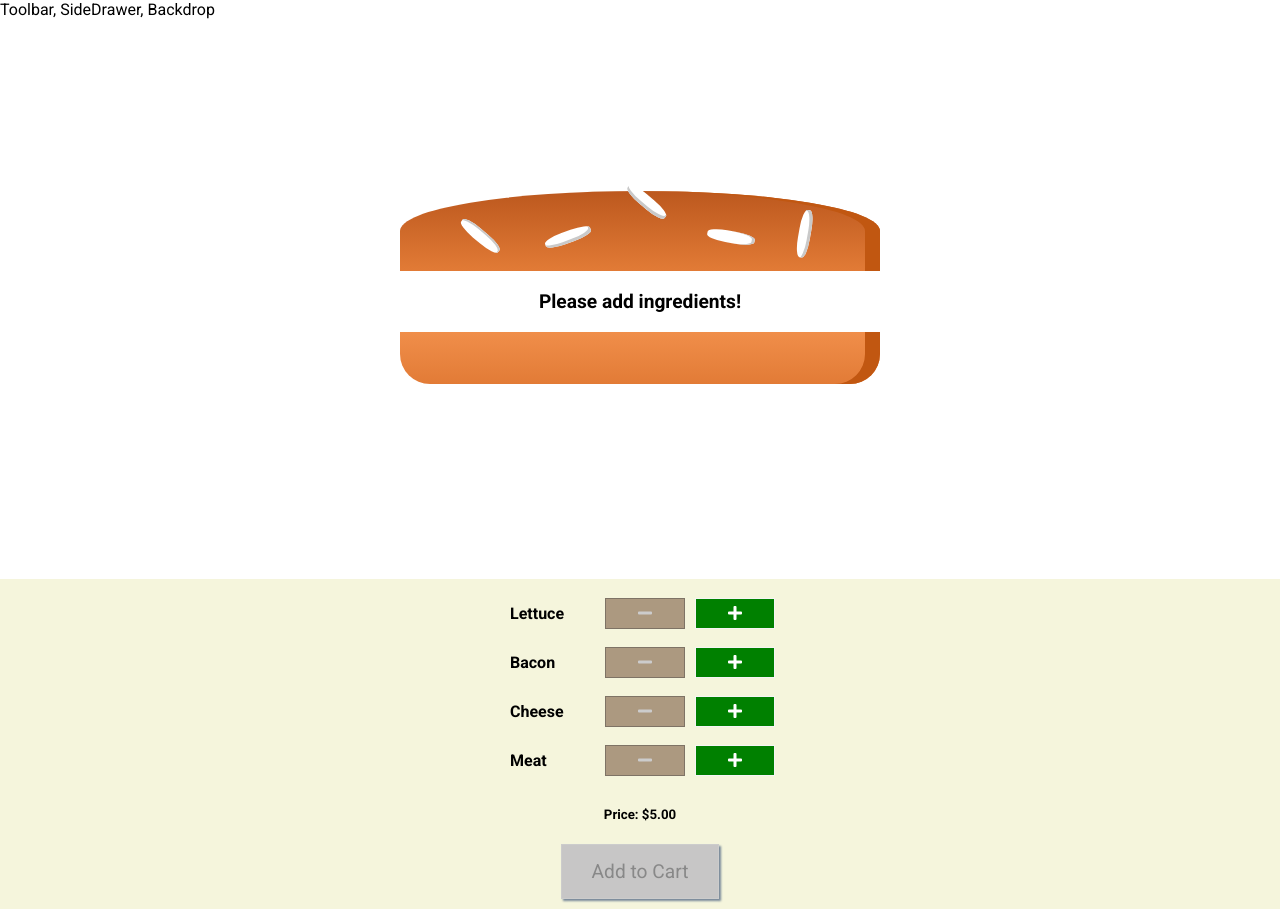
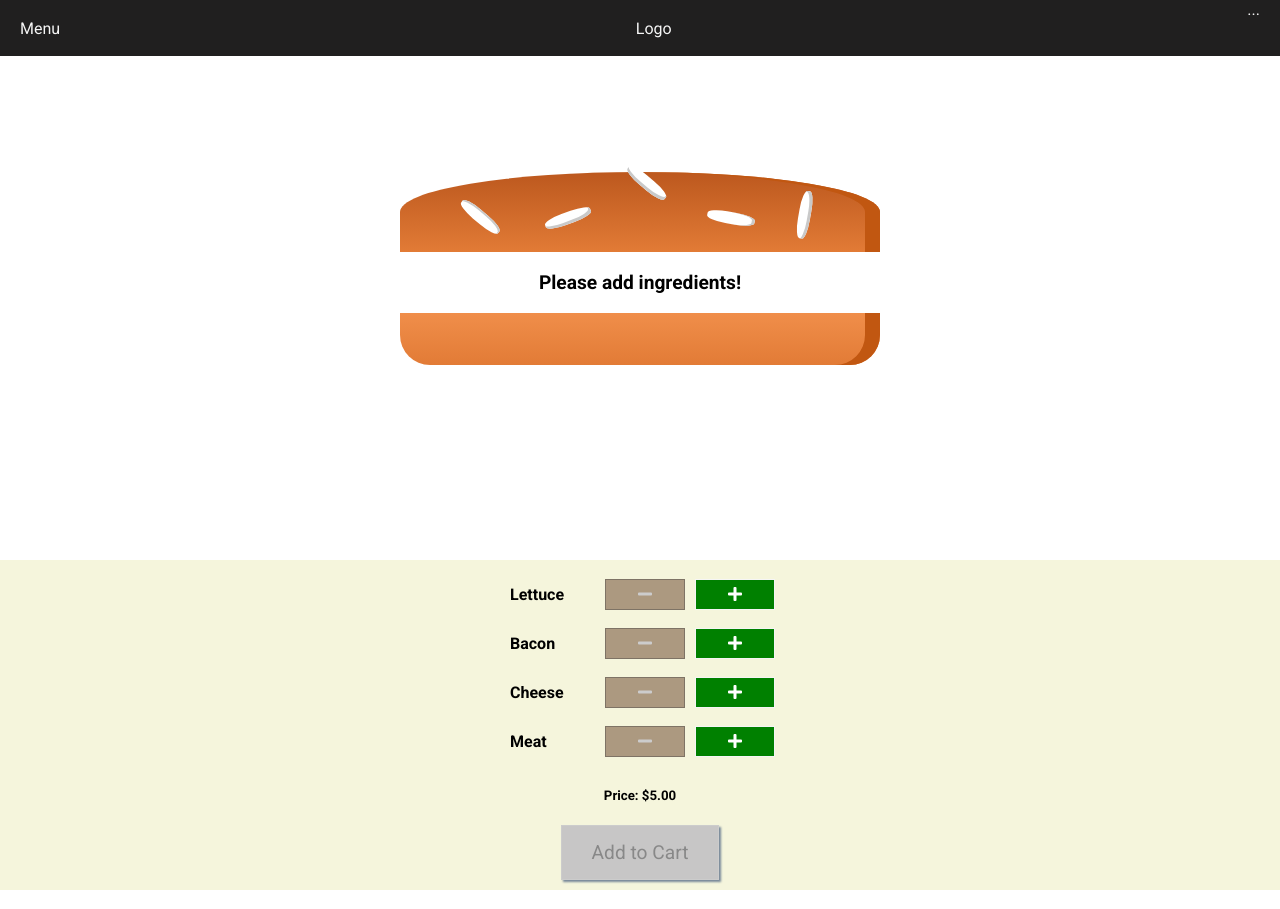
Before and after one commit to Abel-Zambrano/rocket-burger, a React (Create React App) app: page / in a window 1280 px wide. Built offline with nearby package versions, Linux system fonts and the light colour scheme.

Commit message:
added Toolbar

```diff
--- a/src/components/Layout/Layout.jsx
+++ b/src/components/Layout/Layout.jsx
@@ -1,11 +1,10 @@
 import React from 'react';
 import './Layout.css';
+import Toolbar from '../Navigation/Toolbar/Toolbar';
 
 const Layout = (props) => (
         <>
-            <div>
-                Toolbar, SideDrawer, Backdrop
-            </div>
+            <Toolbar />
             <main className="content">{props.children}</main>
         </>
     );
--- /dev/null
+++ b/src/components/Navigation/Toolbar/Toolbar.css
@@ -0,0 +1,19 @@
+.Toolbar {
+    height: 56px;
+    width: 100%;
+    position: fixed;
+    top: 0;
+    left: 0;
+    background-color: rgb(32, 31, 31);
+    display: flex;
+    justify-content: space-between;
+    align-items: center;
+    padding: 0 20px;
+    box-sizing: border-box;
+    z-index: 90;
+    color: whitesmoke;
+}
+
+.Toolbar nav {
+    height: 100%;
+}
--- /dev/null
+++ b/src/components/Navigation/Toolbar/Toolbar.jsx
@@ -0,0 +1,16 @@
+import React from 'react';
+import './Toolbar.css';
+
+const Toolbar = () => {
+    return (
+        <header className='Toolbar'>
+            <div>Menu</div>
+            <div>Logo</div>
+            <nav>
+                ...
+            </nav>
+        </header>
+    );
+};
+
+export default Toolbar;
```
